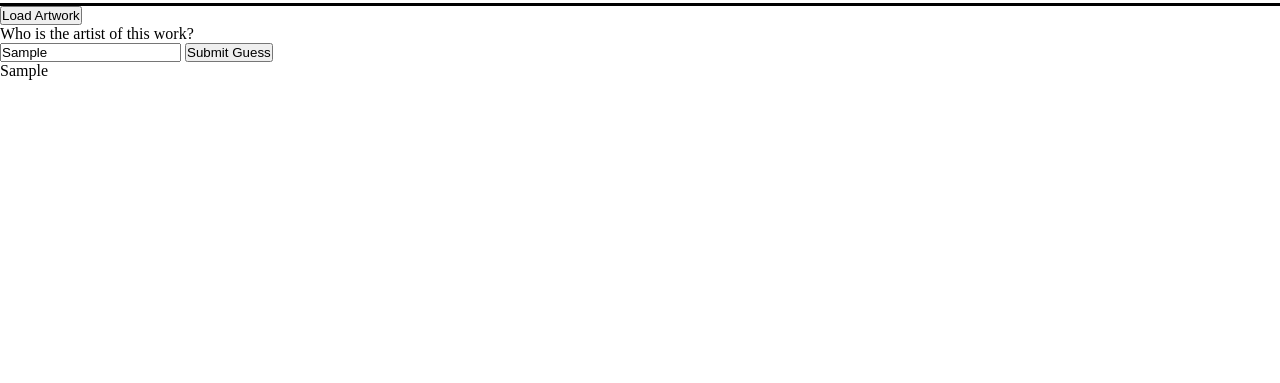
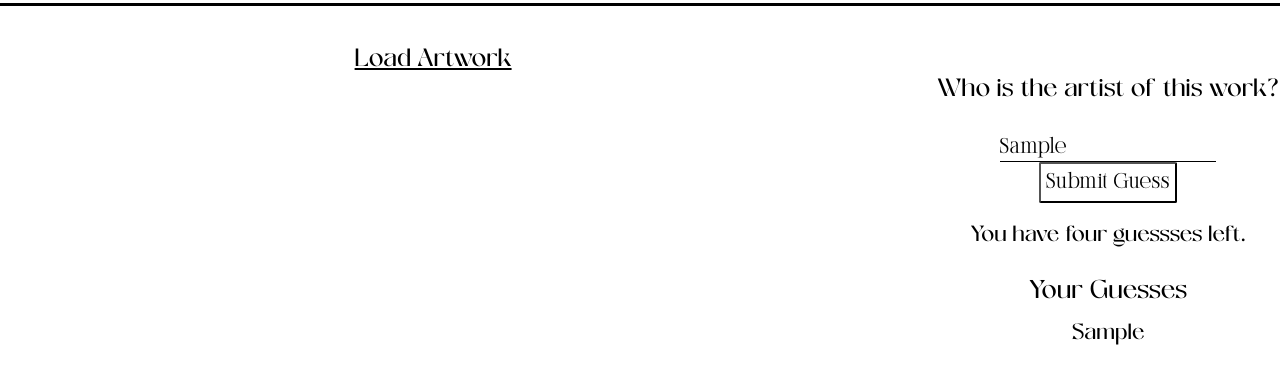
Before and after one commit to nocturne-1/guess-the-artist, a plain HTML site: page index.html in a window 1280 px wide. Both pictures are taken after typing "Sample" into the empty fields and a click on the button "Submit Guess". Shown: the part 297-680 px from the top of the page. Drawn offline with Linux system fonts and the light colour scheme.

Commit message:
final styling and formatting for everything

```diff
--- a/index.html
+++ b/index.html
@@ -39,23 +39,29 @@
                 </div>
             </header>
 
+            <div class="bigContainer">
                 <div class="artwork">
                     <button id="loadArt">Load Artwork</button>
                     <div id="artImgContainer">
                     </div>
                 </div>
+
+                <div class="rightdoc">
                     <div class="guessing">
                         <p>Who is the artist of this work?</p>
                         <input type="text" id="guessInput" placeholder="Enter artist name">
                         <button id="submitGuess">Submit Guess</button>
                     </div>
                     <div id="guessesLeft">
-                <p></p>
+
                     </div>
                     <div class="previousGuesses">
-                <ol id="guessesList">
+                        <h3>Your Guesses</h3>
+                        <ul id="guessesList" type="1">
 
                         </ol>
+                    </div>
+                </div>
             </div>
 
             <div class="popup" id="popup">
--- a/script.js
+++ b/script.js
@@ -6,6 +6,7 @@ let artworkImg = document.getElementById("artwork");
 let art = document.getElementById("artImgContainer");
 let submitBtn = document.getElementById("submitGuess");
 let guesesList = document.getElementById("guessesList");
+let guessesLeft = document.getElementById("guessesLeft");
 let correctArtist = document.getElementById("correctArtist");
 let popup = document.getElementById("popup");
 let popupSeeMore = document.getElementById("popupSeeMore");
@@ -122,6 +123,26 @@ submitBtn.addEventListener("click", () => {
     const guessItem = document.createElement("guessItem");
     guessItem.innerHTML = `<li>${guess}</li>`;
     guessesList.append(guessItem);
+    i += 1;
+    let left = 5 - i;
+    let leftNum;
+    if (left === 0) {
+        leftNum = "zero"
+
+    }
+    else if (left === 1) {
+        leftNum = "one"
+    }
+    else if (left === 2) {
+        leftNum = "two"
+    }
+    else if (left === 3) {
+        leftNum = "three"
+    }
+    else if (left === 4) {
+        leftNum = "four"
+    }
+    guessesLeft.innerHTML = `<p>You have ${leftNum} guessses left.</p>`
     if (artist.includes("Style of ")) {
         artist = artist.replace("Style of ", "").trim();
     }
@@ -134,7 +155,6 @@ submitBtn.addEventListener("click", () => {
     if ((guess.toLowerCase() === artist) || (guess.toLowerCase() === artistLastName)) {
         openPopup();
     }
-    i += 1;
     if (i >= 5) {
         submitBtn.disabled = true;
         openLosePopup();
--- a/style.css
+++ b/style.css
@@ -35,6 +35,80 @@ img {
     object-position: center;
 }
 
+/* Styling for the body of the page */
+.bigContainer {
+    display: flex;
+    align-items: stretch;
+}
+
+.rightdoc {
+    text-align: center;
+}
+
+.artwork {
+    text-align: center;
+    width: 843px;
+    margin-left: 30px;
+    margin-right: 100px;
+}
+
+/* Styling the guesses */
+
+.guessing {
+    font-size: 25px;
+    font-family: "Melforine", sans-serif;
+    color: black;
+    margin-top: 70px;
+}
+
+.previousGuesses {
+    font-size: 22px;
+    font-family: "Melforine", serif;
+    margin-top: 30px;
+}
+
+ul {
+    margin-top: 10px;
+    list-style-type: none;
+}
+
+ul li {
+    font-size: 22px;
+    font-family: "Melforine", serif;
+    padding-top: 5px;
+    padding-bottom: 5px;
+}
+
+#guessesLeft {
+    font-size: 22px;
+    font-family: "Melforine", serif;
+    margin-top: 20px;
+}
+
+#guessInput {
+    font-size: 22px;
+    font-family: "Gelineos", serif;
+    color: black;
+    background: none;
+    border-top: none;
+    border-left: none;
+    border-right: none;
+    border-bottom: 1px solid black;
+    margin-top: 30px;
+
+}
+
+#submitGuess {
+    font-size: 22px;
+    font-family: "Gelineos", serif;
+    color: black;
+    background: none;
+    border-radius: 2px;
+    width: fit-content;
+    padding: 5px 5px;
+    height: fit-content;
+}
+
 /* Header styling */
 
 .container {
@@ -54,7 +128,7 @@ img {
     white-space: nowrap;
 }
 
-/* Styling for button */
+/* Styling for buttons */
 .instructions {
     position: absolute;
     top: 230px;
@@ -73,7 +147,18 @@ img {
     z-index: 10;
 }
 
-/* Styling for popup box */
+#loadArt {
+    font-size: 25px;
+    font-family: "Melforine", sans-serif;
+    color: black;
+    background: none;
+    border: none;
+    margin-top: 40px;
+    margin-bottom: 20px;
+    text-decoration: underline;
+}
+
+/* Styling for popup boxes */
 .popup {
     width: 600px;
     height: 400px;
@@ -222,3 +307,19 @@ img {
     top: 5px;
     transform: translate(-50%, 50%) scale(1);
 }
+
+/* Styling images on second page */
+#moreArtContainer {
+    margin-top: 30px;
+    display: flex;
+    align-items: center;
+}
+
+#img2 {
+    margin-left: 20px;
+}
+
+#img3 {
+    margin-top: 20px;
+    margin-left: 421px;
+}
```
Also changed, not shown: app.js (+6 -4 lines), seemore.html (+4 -2 lines). Lines whose indentation alone changed are shown as unchanged.
